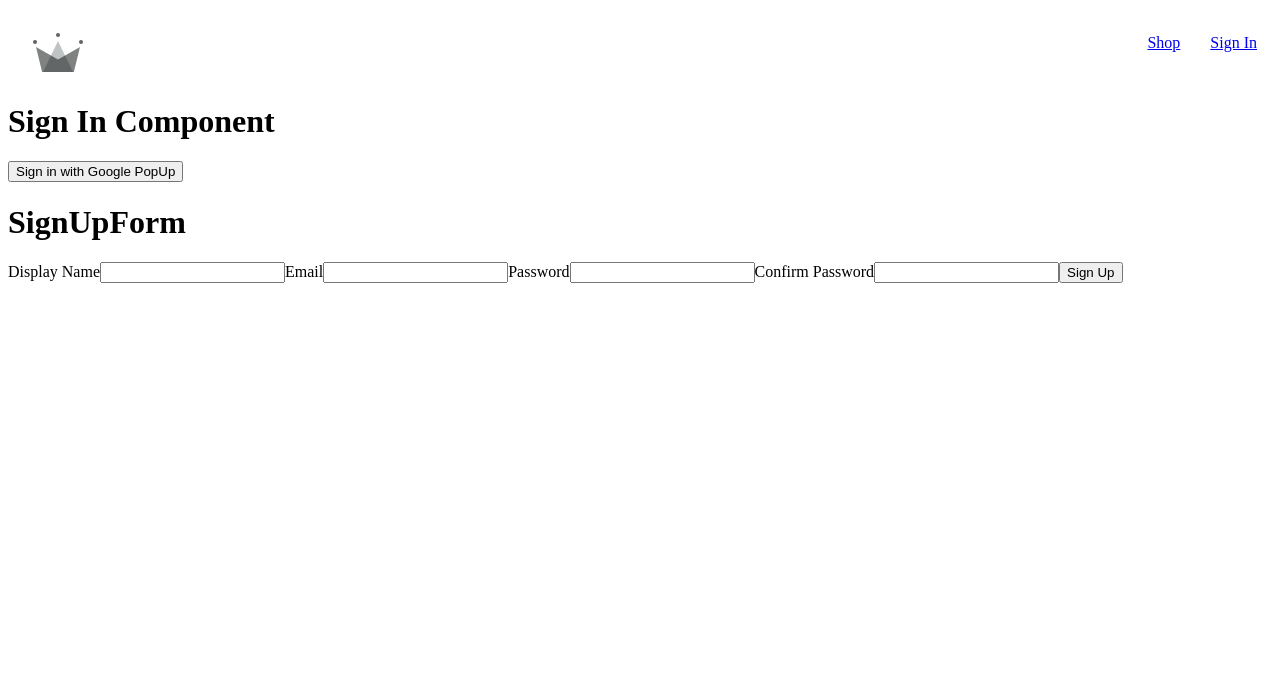
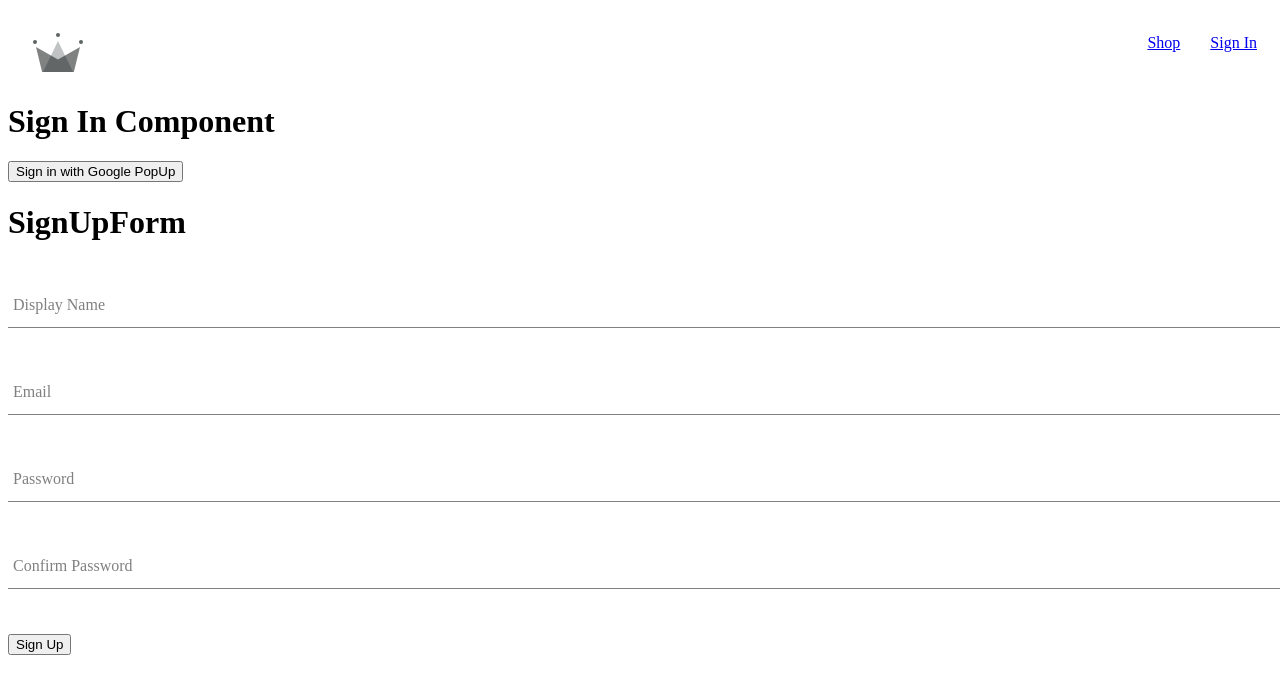
Before and after one commit to blksmth1725/goldenTree, a React (Create React App) app: page /signIn in a window 1280 px wide. Shown: the top 694 px of the page. Built offline with nearby package versions, Linux system fonts and the light colour scheme; the HTML template or start-up script is replaced by a standard one.

Commit message:
Styling signUp form and finalizing signUp with email and password functionality

```diff
--- a/src/components/signUpForm/signUpForm.component.jsx
+++ b/src/components/signUpForm/signUpForm.component.jsx
@@ -5,9 +5,15 @@
 } from "../../utils/firebase/firebase.utils";
 import { formInputs, defaultFormFields } from "../../models/formInputs";
 
+import "../../scss/formInputs.styles.scss";
+
 const SignUpForm = () => {
 	const [formFields, setFormFields] = useState(defaultFormFields);
 	const { displayName, email, password, confirmPassword } = formFields;
+
+	const resetFormFields = () => {
+		setFormFields(defaultFormFields);
+	};
 
 	const handleSubmit = async (event) => {
 		event.preventDefault();
@@ -16,14 +22,22 @@
 			return;
 		}
 		try {
-			const { user } = await createAuthUserWithEmailAndPassword(
+			const response = await createAuthUserWithEmailAndPassword(
 				email,
 				password
 			);
-			console.log(user);
-			await creatUserDocFromAuth(user, { displayName });
+			if (response && response.user) {
+				await creatUserDocFromAuth(response.user, { displayName });
+				resetFormFields();
+			} else {
+				console.log("User creation encountered an error: no user returned");
+			}
 		} catch (error) {
-			console.log("User creation encountered an error", error);
+			if (error.code === "auth/email-already-in-use") {
+				alert("Cannot create user: Email already in use.");
+			} else {
+				console.log("User creation encountered an error", error);
+			}
 		}
 	};
 
@@ -38,16 +52,25 @@
 			<form onSubmit={handleSubmit}>
 				{formInputs.map(({ id, label, name, type, required }) => {
 					return (
-						<Fragment key={id}>
-							<label>{label}</label>
+						<div className="group" key={id}>
 							<input
+								className="form-input"
 								required={required}
 								type={type}
 								onChange={handleChange}
 								name={name}
-								value={formFields.value}
+								value={formFields[name]}
 							/>
-						</Fragment>
+							{label && (
+								<label
+									className={`${
+										formFields[name] ? "shrink" : ""
+									} form-input-label`}
+								>
+									{label}
+								</label>
+							)}
+						</div>
 					);
 				})}
 				<button type="submit">Sign Up</button>
--- /dev/null
+++ b/src/scss/formInputs.styles.scss
@@ -0,0 +1,54 @@
+$sub-color: grey;
+$main-color: black;
+
+@mixin shrinkLabel {
+  top: -14px;
+  font-size: 12px;
+  color: $main-color;
+}
+
+.group {
+  position: relative;
+  margin: 45px 0;
+
+  .form-input {
+    background: none;
+    background-color: white;
+    color: $sub-color;
+    font-size: 18px;
+    padding: 10px 10px 10px 5px;
+    display: block;
+    width: 100%;
+    border: none;
+    border-radius: 0;
+    border-bottom: 1px solid $sub-color;
+    margin: 25px 0;
+
+    &:focus {
+      outline: none;
+    }
+
+    &:focus ~ .form-input-label {
+      @include shrinkLabel();
+    }
+  }
+
+  input[type='password'] {
+    letter-spacing: 0.3em;
+  }
+
+  .form-input-label {
+    color: $sub-color;
+    font-size: 16px;
+    font-weight: normal;
+    position: absolute;
+    pointer-events: none;
+    left: 5px;
+    top: 10px;
+    transition: 300ms ease all;
+
+    &.shrink {
+      @include shrinkLabel();
+    }
+  }
+}
--- a/src/utils/firebase/firebase.utils.js
+++ b/src/utils/firebase/firebase.utils.js
@@ -31,7 +31,10 @@
 
 export const db = getFirestore();
 
-export const creatUserDocFromAuth = async (userAuth, additionalInfo = {}) => {
+export const creatUserDocFromAuth = async (
+	userAuth,
+	additionalInformation = {}
+) => {
 	if (!userAuth) return;
 	const userDocRef = doc(db, "users", userAuth.uid);
 
@@ -46,7 +49,7 @@
 				displayName,
 				email,
 				createdAt,
-				...additionalInfo,
+				...additionalInformation,
 			});
 		} catch (error) {
 			console.log("Error creating the user", error.message);
```
